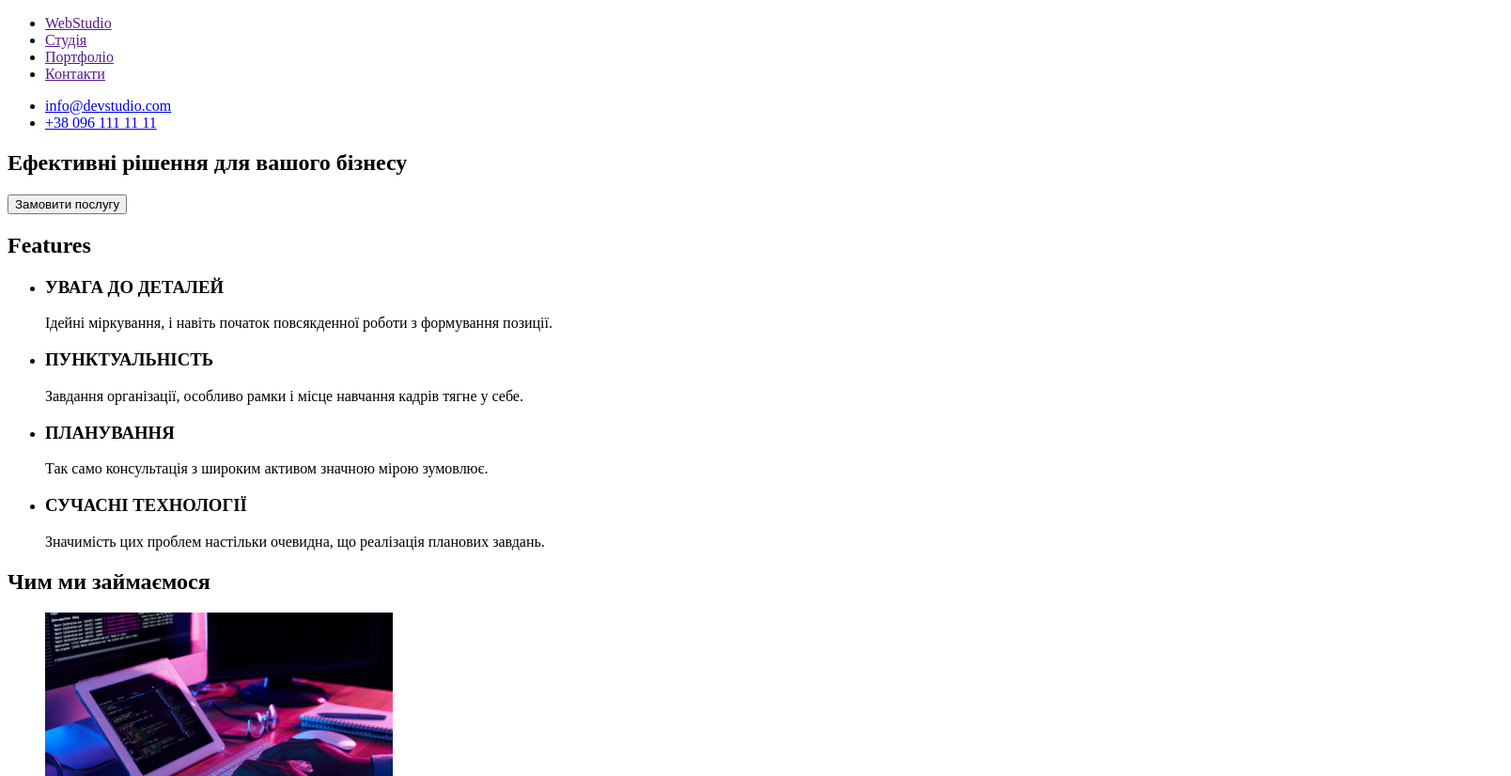
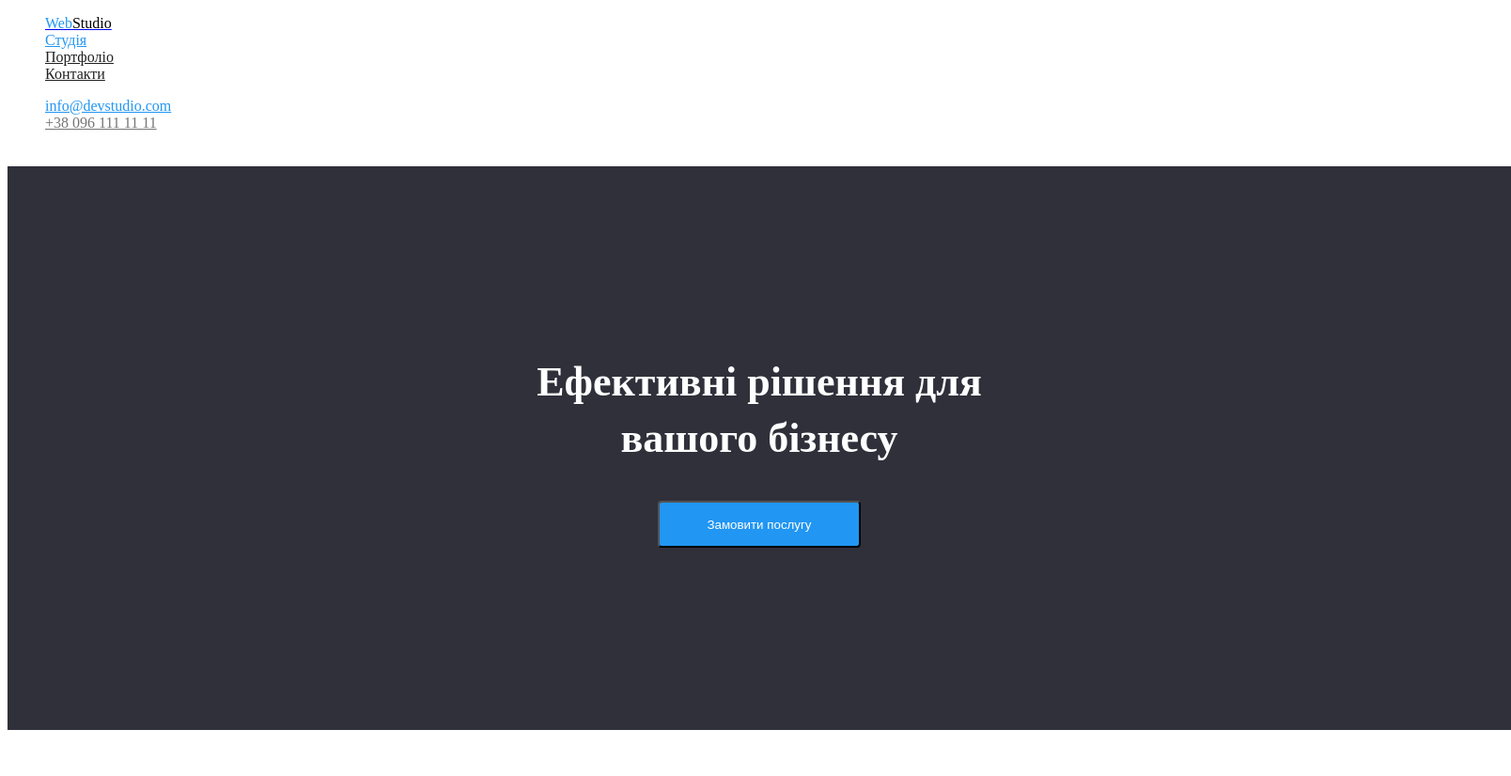
Before and after one commit to VitaliiMaC9m6uk/goit-markup-hw-02, a plain HTML site: page index.html in a window 1280 px wide. Shown: the top 826 px of the page at 94% size, 1608 px wide, since content can reach past the window. Drawn offline with Linux system fonts and the light colour scheme.

Commit message:
Upgrade index.html
Добавив стилі

```diff
--- a/index.html
+++ b/index.html
@@ -4,63 +4,85 @@
       <meta charset="UTF-8" />
       <meta http-equiv="X-UA-Compatible" content="IE=edge" />
       <meta name="viewport" content="width=device-width, initial-scale=1.0" />
-    <title>Document</title>
+      <title>HomeWorkTwo</title>
+      <link rel="stylesheet" href="./css/style.css" />
   </head>
   <body>
     <header>
           <nav>
-        <ul>
-          <li><a href="">WebStudio</a></li>
-          <li><a href="">Студія</a></li>
-          <li><a href="">Портфоліо</a></li>
-          <li><a href="">Контакти</a></li>
+              <ul class="list site-nav">
+                  <li>
+                      <a href="./index.html"
+                          ><span class="logo-blue">Web</span
+                          ><span class="logo-black">Studio</span></a
+                      >
+                  </li>
+                  <li>
+                      <a class="link current" href="./index.html">Студія</a>
+                  </li>
+                  <li>
+                      <a class="link" href="./portfolio.html">Портфоліо</a>
+                  </li>
+                  <li><a class="link" href="">Контакти</a></li>
               </ul>
           </nav>
-      <ul>
-        <li><a href="mailto:info@devstuio.com">info@devstudio.com</a></li>
-        <li><a href="tel:+380961111111">+38 096 111 11 11</a></li>
+          <ul class="list">
+              <li>
+                  <a class="link mail-link" href="mailto:info@devstuio.com"
+                      >info@devstudio.com</a
+                  >
+              </li>
+              <li>
+                  <a class="link tel-link" href="tel:+380961111111"
+                      >+38 096 111 11 11</a
+                  >
+              </li>
           </ul>
     </header>
     <main>
-      <section>
-        <h1>Ефективні рішення для вашого бізнесу</h1>
-        <button type="button">Замовити послугу</button>
+          <section class="block-service">
+              <h1 class="titel-service">
+                  Ефективні рішення для<br />
+                  вашого бізнесу
+              </h1>
+              <button class="button" type="button">Замовити послугу</button>
           </section>
           <section>
-        <h2>Features</h2>
-        <ul>
+              <h2><span class="invisibility">Features</span></h2>
+              <ul class="list">
                   <li>
-            <h3>УВАГА ДО ДЕТАЛЕЙ</h3>
-            <p>
-              Ідейні міркування, і навіть початок повсякденної роботи з
-              формування позиції.
+                      <h3 class="title">УВАГА ДО ДЕТАЛЕЙ</h3>
+                      <p class="text">
+                          Ідейні міркування, і навіть початок повсякденної
+                          роботи з формування позиції.
                       </p>
                   </li>
                   <li>
-            <h3>ПУНКТУАЛЬНІСТЬ</h3>
-            <p>
-              Завдання організації, особливо рамки і місце навчання кадрів тягне
-              у себе.
+                      <h3 class="title">ПУНКТУАЛЬНІСТЬ</h3>
+                      <p class="text">
+                          Завдання організації, особливо рамки і місце
+                          навчання кадрів тягне у себе.
                       </p>
                   </li>
                   <li>
-            <h3>ПЛАНУВАННЯ</h3>
-            <p>
-              Так само консультація з широким активом значною мірою зумовлює.
+                      <h3 class="title">ПЛАНУВАННЯ</h3>
+                      <p class="text">
+                          Так само консультація з широким активом значною
+                          мірою зумовлює.
                       </p>
                   </li>
                   <li>
-            <h3>СУЧАСНІ ТЕХНОЛОГІЇ</h3>
-            <p>
-              Значимість цих проблем настільки очевидна, що реалізація планових
-              завдань.
+                      <h3 class="title">СУЧАСНІ ТЕХНОЛОГІЇ</h3>
+                      <p class="text">
+                          Значимість цих проблем настільки очевидна, що
+                          реалізація планових завдань.
                       </p>
                   </li>
               </ul>
           </section>
           <section>
-        <h2>Чим ми займаємося</h2>
-        <ul>
+              <h2 class="title">Чим ми займаємося</h2>
+              <ul class="list">
                   <li>
                       <img
                           src="./images/backend-development.jpg"
@@ -88,21 +110,25 @@
               </ul>
           </section>
           <section>
-        <h2>Наша команда</h2>
-        <ul>
+              <h2 class="title">Наша команда</h2>
+              <ul class="list">
                   <li>
                       <img
                           src="./images/igor-demyanenko.jpg"
                           alt="igor-demyanenko"
                           width="270"
                       />
-            <h3>Ігор Дем'яненко</h3>
-            <p>Product Designer</p>
+                      <h3 class="title">Ігор Дем'яненко</h3>
+                      <p class="text">Product Designer</p>
                   </li>
                   <li>
-            <img src="./images/olga-repina.jpg" alt="olga-repina" width="270" />
-            <h3>Ольга Рєпіна</h3>
-            <p>Frontend Developer</p>
+                      <img
+                          src="./images/olga-repina.jpg"
+                          alt="olga-repina"
+                          width="270"
+                      />
+                      <h3 class="title">Ольга Рєпіна</h3>
+                      <p class="text">Frontend Developer</p>
                   </li>
                   <li>
                       <img
@@ -110,8 +136,8 @@
                           alt="mykola-tarasov"
                           width="270"
                       />
-            <h3>Микола Тарасов</h3>
-            <p>Marketing</p>
+                      <h3 class="title">Микола Тарасов</h3>
+                      <p class="text">Marketing</p>
                   </li>
                   <li>
                       <img
@@ -119,27 +145,43 @@
                           alt="mihaylo-ermakov"
                           width="270"
                       />
-            <h3>Михайло Єрмаков</h3>
-            <p>UI Designer</p>
+                      <h3 class="title">Михайло Єрмаков</h3>
+                      <p class="text">UI Designer</p>
                   </li>
               </ul>
           </section>
     </main>
     <footer>
-      <section>
-        <h2>Contakt</h2>
+        <section class="bg-footer">
+              <h2><span class="invisibility">Contakt</span></h2>
               <address>
-          <ul>
-            <li><a href="">WebStudio</a></li>
+                  <ul class="list">
+                      <li>
+                          <a href=""
+                              ><span class="logo-blue">Web</span
+                              ><span class="logo-white">Studio</span></a
+                          >
+                      </li>
                       <li>
                           <a
+                              class="adress-footer link"
                               href="https://www.google.com/maps/place/%D0%B1%D1%83%D0%BB.+%D0%9B%D0%B5%D1%81%D0%B8+%D0%A3%D0%BA%D1%80%D0%B0%D0%B8%D0%BD%D0%BA%D0%B8,+26,+%D0%9A%D0%B8%D0%B5%D0%B2,+%D0%A3%D0%BA%D1%80%D0%B0%D0%B8%D0%BD%D0%B0,+02000/@50.4265807,30.5361971,17z/data=!3m1!4b1!4m6!3m5!1s0x40d4cf0e033ecbe9:0x57a4dffefec77da0!8m2!3d50.4265807!4d30.5383858!16s%2Fg%2F1tctq5jv"
                               target="_blank"
                               >м. Київ, пр-т Лесі Українки, 26</a
                           >
                       </li>
-            <li><a href="mailto:info@devstudio.com">info@devstudio.com</a></li>
-            <li><a href="tel:+380961111111">+38 096 111 11 11</a></li>
+                      <li>
+                          <a
+                              class="mail-footer link"
+                              href="mailto:info@devstudio.com"
+                              >info@devstudio.com</a
+                          >
+                      </li>
+                      <li>
+                          <a class="mail-footer link" href="tel:+380961111111"
+                              >+38 096 111 11 11</a
+                          >
+                      </li>
                   </ul>
               </address>
         </section>
```
Lines whose indentation alone changed are shown as unchanged.
